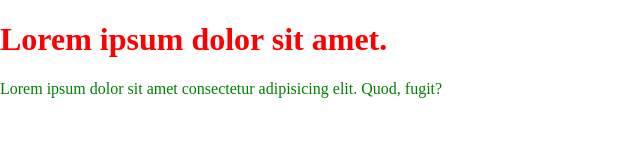
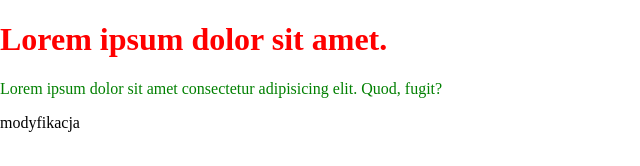
Before and after one commit to johnymielony1/projekt_www, a plain HTML site: page index.html in a window 1280 px wide. Shown: the whole page, without its empty margins (0-640 px from the left). Drawn offline with Linux system fonts and the light colour scheme.

Commit message:
modyfikacja

```diff
--- a/index.html
+++ b/index.html
@@ -5,11 +5,16 @@
     <meta name="viewport" content="width=device-width, initial-scale=1.0">
     <title>gicik</title>
     <link rel="stylesheet" href="css/style.css">
+
 </head>
 <body>
     <header>
         <h1>Lorem ipsum dolor sit amet.</h1>
         <p>Lorem ipsum dolor sit amet consectetur adipisicing elit. Quod, fugit?</p>
     </header>
+    <article>modyfikacja
+
+    </article>
+
 </body>
 </html>
```
